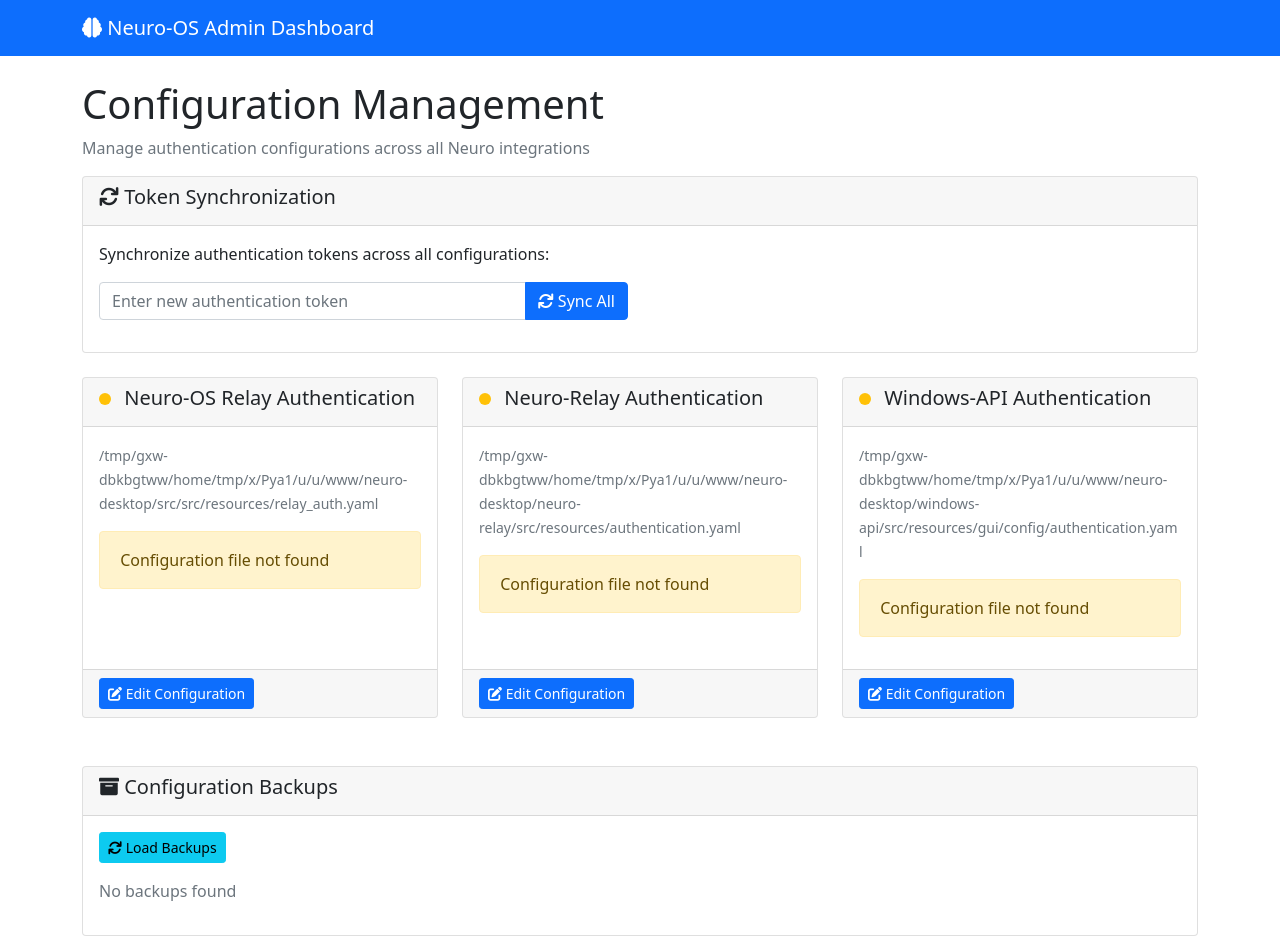
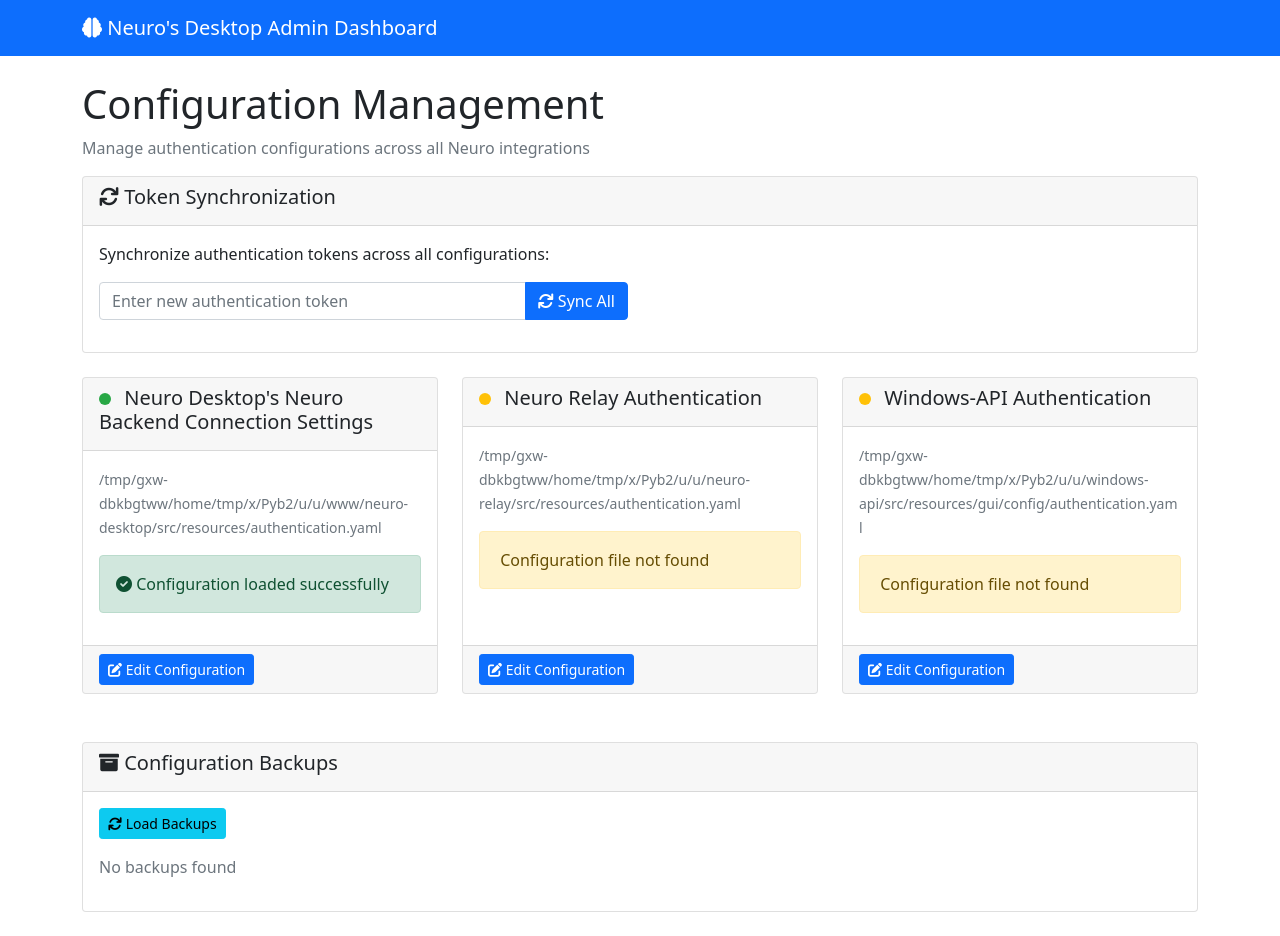
Before and after one commit to Nakashireyumi/neuro-os, a Flask app: page / in a window 1280 px wide. After the commit the page ends 912 px from the top, so only its background shows below. Run offline with Flask 3, Linux system fonts and the light colour scheme; data that the repository does not hold is empty; parts of the project's set-up code (start-up, migrations or seed data) failed here and were passed over.

Commit message:
Rebrand to neuro desktop

```diff
--- a/neuro-desktop/src/admin/dashboard.py
+++ b/neuro-desktop/src/admin/dashboard.py
@@ -119,7 +119,7 @@ def sync_tokens():
         results = {}
 
         # Update neuro-os
-        neuro_os_data, error = config_manager.load_config('neuro_os')
+        neuro_os_data, error = config_manager.load_config('neuro_desktop')
         if neuro_os_data and not error:
             neuro_os_data['relay_connection']['auth_token'] = token
             success, error = config_manager.save_config('neuro_os', neuro_os_data)
--- a/neuro-desktop/src/admin/templates/config_editor.html
+++ b/neuro-desktop/src/admin/templates/config_editor.html
@@ -26,7 +26,7 @@
     <nav class="navbar navbar-expand-lg navbar-dark bg-primary">
         <div class="container">
             <a class="navbar-brand" href="{{ url_for('dashboard') }}">
-                <i class="fas fa-brain"></i> Neuro-OS Admin Dashboard
+                <i class="fas fa-brain"></i> Neuro Desktop Admin Dashboard
             </a>
             <div class="navbar-nav ms-auto">
                 <a class="nav-link" href="{{ url_for('dashboard') }}">
@@ -72,7 +72,7 @@
                                 <p><strong>File Path:</strong> <code>{{ config_info.path }}</code></p>
                             </div>
                             <div class="col-md-6">
-                                {% if config_name == 'neuro_os' %}
+                                {% if config_name == 'neuro_desktop' %}
                                     <p><strong>Purpose:</strong> Configures Neuro-OS relay connection settings</p>
                                     <p><strong>Key Settings:</strong> Host, Port, Auth Token, Integrations</p>
                                 {% elif config_name == 'neuro_relay' %}
@@ -185,7 +185,7 @@ neuro_relay:
         document.addEventListener('DOMContentLoaded', function() {
             if (config_data) {
                 // Convert config data to YAML string
-                originalContent = `{% filter replace('\n', '\\n') | replace('\r', '') %}{{ config_data | toyaml | safe }}{% endfilter %}`;
+                originalContent = `{% filter replace('\n', '\\n') | replace('\r', '') %}{{ config_data | safe }}{% endfilter %}`; // commented out toyaml to prevent errors
             }
 
             editor = CodeMirror.fromTextArea(document.getElementById('yamlEditor'), {
--- a/neuro-desktop/src/admin/templates/dashboard.html
+++ b/neuro-desktop/src/admin/templates/dashboard.html
@@ -3,7 +3,7 @@
 <head>
     <meta charset="UTF-8">
     <meta name="viewport" content="width=device-width, initial-scale=1.0">
-    <title>Neuro-OS Admin Dashboard</title>
+    <title>Neuro's Desktop Admin Dashboard</title>
     <link href="https://cdn.jsdelivr.net/npm/bootstrap@5.1.3/dist/css/bootstrap.min.css" rel="stylesheet">
     <link href="https://cdnjs.cloudflare.com/ajax/libs/font-awesome/6.0.0/css/all.min.css" rel="stylesheet">
     <style>
@@ -29,7 +29,7 @@
     <nav class="navbar navbar-expand-lg navbar-dark bg-primary">
         <div class="container">
             <a class="navbar-brand" href="{{ url_for('dashboard') }}">
-                <i class="fas fa-brain"></i> Neuro-OS Admin Dashboard
+                <i class="fas fa-brain"></i> Neuro's Desktop Admin Dashboard
             </a>
         </div>
     </nav>
--- a/neuro-desktop/src/dev/utils/configmanager.py
+++ b/neuro-desktop/src/dev/utils/configmanager.py
@@ -16,16 +16,16 @@ class ConfigManager:
     def __init__(self):
         self.base_path = Path(__file__).parents[2].resolve()
         self.configs = {
-            'neuro_os': {
-                'path': self.base_path / 'src' / 'resources' / 'relay_auth.yaml',
-                'name': 'Neuro-OS Relay Authentication'
+            'neuro_desktop': {
+                'path': self.base_path.parent / 'src' / 'resources' / 'authentication.yaml',
+                'name': "Neuro Desktop's Neuro Backend Connection Settings"
             },
             'neuro_relay': {
-                'path': self.base_path.parent / 'neuro-relay' / 'src' / 'resources' / 'authentication.yaml',
-                'name': 'Neuro-Relay Authentication'
+                'path': self.base_path.parents[2] / 'neuro-relay' / 'src' / 'resources' / 'authentication.yaml',
+                'name': 'Neuro Relay Authentication'
             },
             'windows_api': {
-                'path': self.base_path.parent / 'windows-api' / 'src' / 'resources' / 'gui' / 'config' / 'authentication.yaml',
+                'path': self.base_path.parents[2] / 'windows-api' / 'src' / 'resources' / 'gui' / 'config' / 'authentication.yaml',
                 'name': 'Windows-API Authentication'
             }
         }
--- a/neuro-desktop/src/resources/authentication.yaml
+++ b/neuro-desktop/src/resources/authentication.yaml
@@ -1,3 +1,3 @@
 neuro_backend:
+  host: 127.0.0.1
   port: 8000
-  host: 127.0.0.1
```
